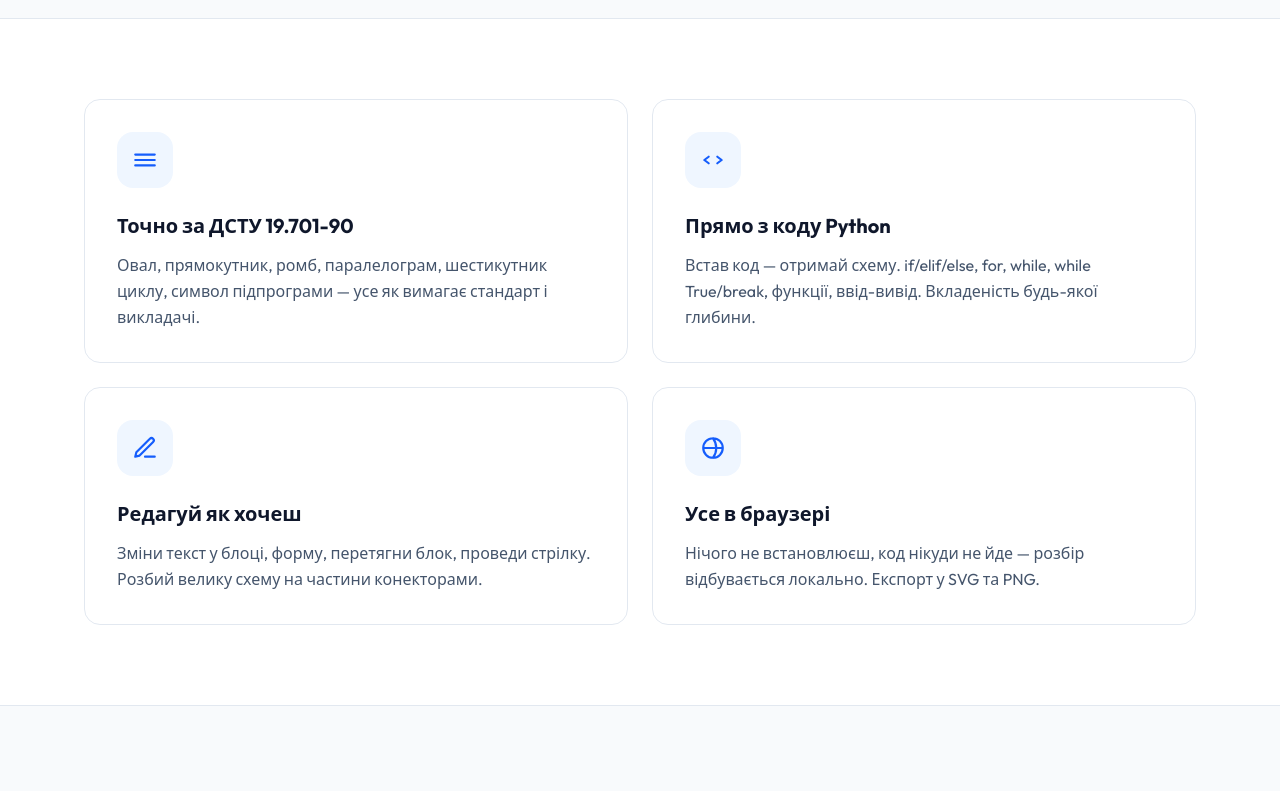
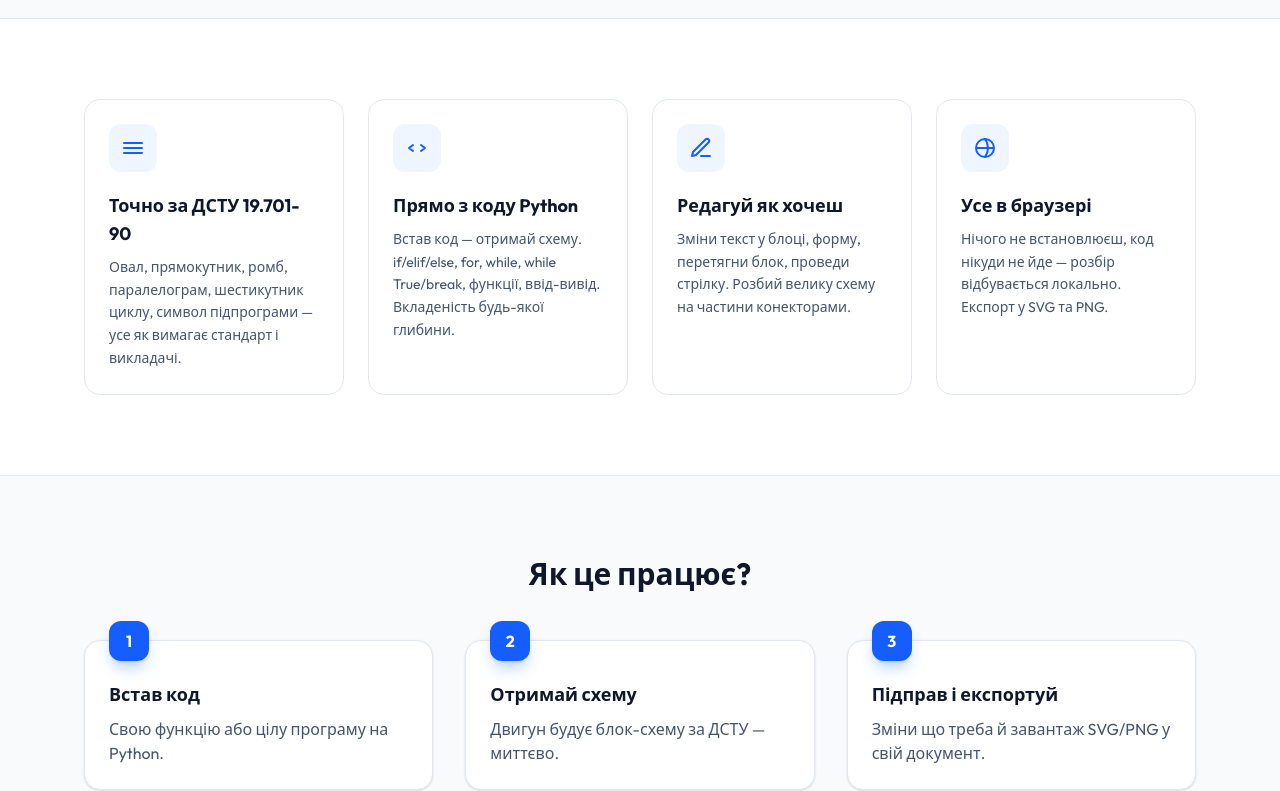
Before and after one commit to OlexiyOdarchuk/rombik, a SvelteKit app in the folder web/: page / in a window 1280 px wide. Shown: the part 1140-1931 px from the top of the page. Built offline with nearby package versions, Linux system fonts and the light colour scheme.

Commit message:
Enhance landing page: SEO meta tags, FAQ section, Open Source snippet

```diff
--- a/web/src/routes/+page.svelte
+++ b/web/src/routes/+page.svelte
@@ -30,7 +30,12 @@
 </script>
 
 <svelte:head>
-	<title>rombik — блок-схеми за ДСТУ з коду Python</title>
+	<title>rombik — автоматичні блок-схеми за ДСТУ з коду Python</title>
+	<meta name="description" content="Генератор блок-схем онлайн. Встав код на Python — отримай готову блок-схему за ДСТУ 19.701-90. Експорт у SVG, PNG, PDF, Typst та Excalidraw." />
+	<meta name="keywords" content="блок-схема, алгоритм, ДСТУ 19.701-90, python блок-схема, генератор блок-схем, візуалізація алгоритмів, курсова, диплом" />
+	<meta property="og:title" content="rombik — блок-схеми за секунду" />
+	<meta property="og:description" content="Безкоштовний генератор правильних блок-схем з коду Python прямо у вашому браузері." />
+	<meta property="og:type" content="website" />
 </svelte:head>
 
 <!-- HERO -->
@@ -45,7 +50,7 @@
 			</h1>
 			<p class="mt-6 max-w-lg text-lg text-slate-600 leading-relaxed dark:text-slate-300">
 				Встав код на Python — отримай готову блок-схему за державним стандартом. Підправ
-				у візуальному редакторі й додай у будь-який документ. Усе безкоштовно.
+				у візуальному редакторі й додай у будь-який документ. Усе безкоштовно та надійно.
 			</p>
 			<div class="mt-10 flex flex-wrap gap-4">
 				<a
@@ -110,16 +115,16 @@
 <!-- МОЖЛИВОСТІ -->
 <section class="border-y border-slate-200 bg-white dark:border-slate-800 dark:bg-slate-900">
 	<div class="mx-auto max-w-6xl px-5 py-20">
-		<div class="grid gap-6 sm:grid-cols-2">
+		<div class="grid gap-6 sm:grid-cols-2 lg:grid-cols-4">
 			{#each features as f (f.title)}
-				<div class="group rounded-2xl border border-slate-200 bg-white/50 p-8 backdrop-blur-sm transition-all hover:border-blue-300 hover:bg-white hover:shadow-xl hover:shadow-blue-500/5 dark:border-slate-800 dark:bg-slate-900/50 dark:hover:border-blue-700/50 dark:hover:bg-slate-800 hover:-translate-y-1">
-					<div class="grid h-14 w-14 place-items-center rounded-2xl bg-blue-50 text-blue-600 transition-colors group-hover:bg-blue-600 group-hover:text-white dark:bg-blue-900/40 dark:text-blue-400 dark:group-hover:bg-blue-600 dark:group-hover:text-white">
-						<svg width="26" height="26" viewBox="0 0 24 24" fill="none" stroke="currentColor" stroke-width="2" stroke-linecap="round" stroke-linejoin="round">
+				<div class="group rounded-2xl border border-slate-200 bg-white/50 p-6 backdrop-blur-sm transition-all hover:border-blue-300 hover:bg-white hover:shadow-xl hover:shadow-blue-500/5 dark:border-slate-800 dark:bg-slate-900/50 dark:hover:border-blue-700/50 dark:hover:bg-slate-800 hover:-translate-y-1">
+					<div class="grid h-12 w-12 place-items-center rounded-xl bg-blue-50 text-blue-600 transition-colors group-hover:bg-blue-600 group-hover:text-white dark:bg-blue-900/40 dark:text-blue-400 dark:group-hover:bg-blue-600 dark:group-hover:text-white">
+						<svg width="24" height="24" viewBox="0 0 24 24" fill="none" stroke="currentColor" stroke-width="2" stroke-linecap="round" stroke-linejoin="round">
 							<path d={f.icon} />
 						</svg>
 					</div>
-					<h3 class="mt-6 text-xl font-bold text-slate-900 dark:text-white">{f.title}</h3>
-					<p class="mt-3 leading-relaxed text-slate-600 dark:text-slate-400">{f.body}</p>
+					<h3 class="mt-5 text-lg font-bold text-slate-900 dark:text-white">{f.title}</h3>
+					<p class="mt-2 text-sm leading-relaxed text-slate-600 dark:text-slate-400">{f.body}</p>
 				</div>
 			{/each}
 		</div>
@@ -128,11 +133,11 @@
 
 <!-- ЯК ПРАЦЮЄ -->
 <section class="mx-auto max-w-6xl px-5 py-20">
-	<h2 class="text-center text-3xl font-bold text-slate-900 dark:text-slate-100">Три кроки</h2>
+	<h2 class="text-center text-3xl font-bold text-slate-900 dark:text-slate-100">Як це працює?</h2>
 	<div class="mt-12 grid gap-8 md:grid-cols-3">
 		{#each steps as s (s.n)}
-			<div class="relative rounded-2xl border border-slate-200 dark:border-slate-800 bg-white p-6 dark:bg-slate-800">
-				<div class="grid h-10 w-10 place-items-center rounded-full bg-blue-600 font-bold text-white">
+			<div class="relative rounded-2xl border border-slate-200 dark:border-slate-800 bg-white p-6 shadow-sm dark:bg-slate-800">
+				<div class="absolute -top-5 left-6 grid h-10 w-10 place-items-center rounded-xl bg-blue-600 font-bold text-white shadow-lg shadow-blue-500/30">
 					{s.n}
 				</div>
 				<h3 class="mt-4 text-lg font-semibold text-slate-900 dark:text-slate-100">{s.t}</h3>
```
